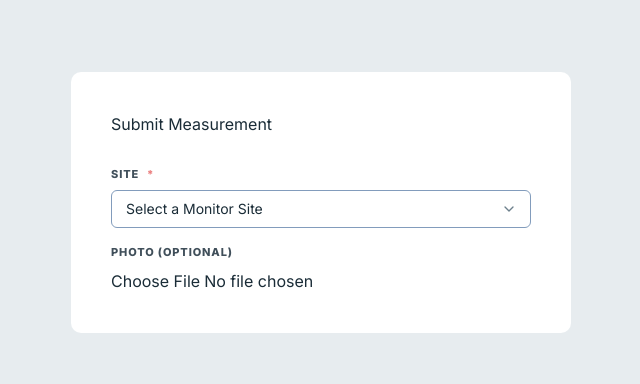
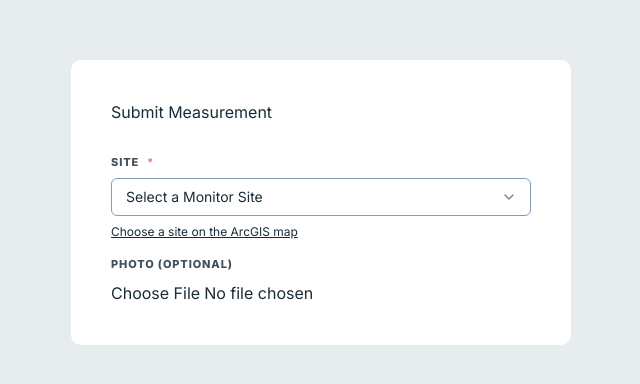
Before and after one commit to JumboCode/massachusetts-river-alliance, a Next.js app: page /submit in a window 1280 px wide. Shown: the part 198-582 px from the top of the page, without its empty margins (319-959 px from the left). Built offline with nearby package versions, Linux system fonts and the light colour scheme.

Commit message:
feat: implemented site-selection dropdown w/ basic sites

```diff
--- a/src/components/site-select.tsx
+++ b/src/components/site-select.tsx
@@ -2,8 +2,8 @@
  *
  *                src/components/site-select.tsx
  *
- *         Author: Zander
- *           Date: 10/14/2026
+ *         Author: Vienna, Helen
+ *           Date: 10/16/2026
  *
  *        Summary: Dropdown for picking a monitoring site
  *
@@ -11,6 +11,7 @@
 
 import { Field, FieldLabel } from "@/components/ui/field";
 import { NativeSelect } from "@/components/ui/native-select";
+import { SITES } from "@/lib/sites";
 
 type SiteSelectProps = {
     value: string; // the selected site's id, "" when none
@@ -18,7 +19,7 @@ type SiteSelectProps = {
     error?: string; // shown under the dropdown when set
 };
 
-export function SiteSelect({ value, onChange }: SiteSelectProps) {
+export function SiteSelect({ value, onChange, error }: SiteSelectProps) {
     return (
         <Field>
             <FieldLabel htmlFor="site" required>
@@ -28,9 +29,28 @@ export function SiteSelect({ value, onChange }: SiteSelectProps) {
                 id="site"
                 value={value}
                 onChange={(e) => onChange(e.target.value)}
+                aria-invalid={!!error}
             >
                 <option value="">Select a Monitor Site</option>
+                {SITES.map((site) => (
+                    <option key={site.id} value={site.id}>
+                        {site.name}
+                    </option>
+                ))}
             </NativeSelect>
+            {error && (
+                <FieldLabel className="font-arial text-[11px] leading-none tracking-[0.08em]">
+                    {error}
+                </FieldLabel>
+            )}
+            <a
+                href="https://www.arcgis.com/apps/mapviewer/index.html"
+                target="_blank"
+                rel="noopener noreferrer"
+                className="w-fit font-sans text-xs underline"
+            >
+                Choose a site on the ArcGIS map
+            </a>
         </Field>
     );
 }
--- a/src/lib/sites.ts
+++ b/src/lib/sites.ts
@@ -2,8 +2,8 @@
  *
  *                src/lib/sites.ts
  *
- *         Author: Zander
- *           Date: 10/14/2026
+ *         Author: Vienna, Helen
+ *           Date: 10/16/2026
  *
  *        Summary: Monitoring sites volunteers can report from
  *
@@ -15,4 +15,16 @@ export type Site = {
 };
 
 // Sample sites until we get MRA's real list.
-export const SITES: Site[] = [];
+export const SITES: Site[] = [
+    { id: "mystic", name: "Mystic River at Medford" },
+    { id: "charles", name: "Charles River at Waltham" },
+    { id: "nashua", name: "Nashua River at Groton" },
+    { id: "neponset", name: "Neponset River at Milton" },
+    { id: "taunton", name: "Taunton River at Bridgewater" },
+];
+
+// Mystic River at Medford
+// Charles River at Waltham
+// Nashua River at Groton
+// Neponset River at Milton
+// Taunton River at Bridgewater
```
Also changed, not shown: src/app/weather/vienna-tanish/page.tsx (added), 1 other file (tests, documents, lock files or other folders).
